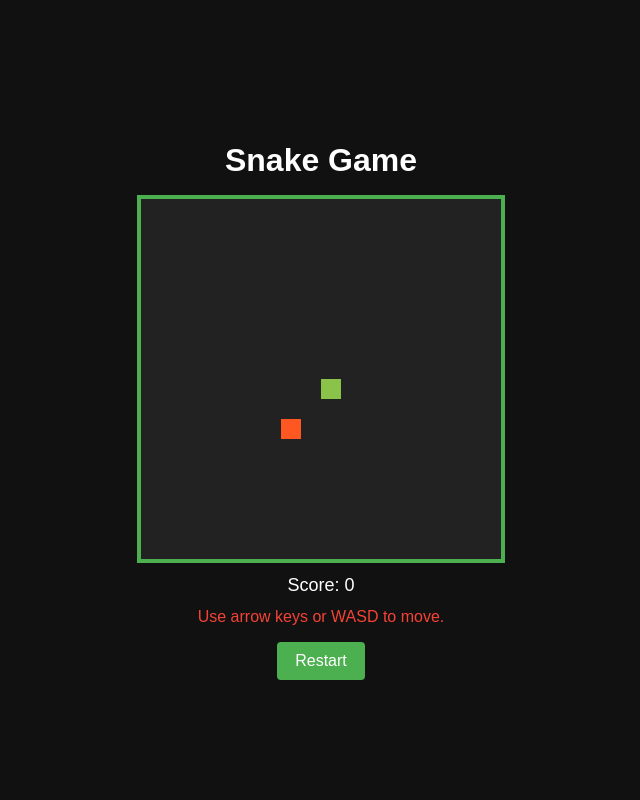
After one commit to s1F102502856/django-test-exercise, a Django app: page /snake/ in a window 1280 px wide. The commit adds this page. Shown: the whole page, without its empty margins (319-959 px from the left). Run offline with Django 5.2, Linux system fonts and the light colour scheme.

Commit message:
ヘビゲームを実装

```diff
--- a/config/urls.py
+++ b/config/urls.py
@@ -21,6 +21,7 @@ from todo import views as todo_views
 urlpatterns = [
     path('admin/', admin.site.urls),
     path('', todo_views.index, name='index'),
+    path('snake/', todo_views.snake, name='snake'),
     path('<int:task_id>/', todo_views.detail, name='detail'),
     path('<int:task_id>/update', todo_views.update, name='update'),
     path('<int:task_id>/delete', todo_views.delete, name='delete'),
--- a/todo/templates/todo/index.html
+++ b/todo/templates/todo/index.html
@@ -29,7 +29,8 @@
 
     <div>
       <a href="{% url 'index' %}?order=due">Sort by Due Date</a> |
-      <a href="{% url 'index' %}?order=post">Sort by Posted Date</a>
+      <a href="{% url 'index' %}?order=post">Sort by Posted Date</a> |
+      <a href="{% url 'snake' %}">Play Snake Game</a>
     </div>
 
     {% for task in tasks %}
--- /dev/null
+++ b/todo/templates/todo/snake.html
@@ -0,0 +1,178 @@
+{% load static %}
+<!DOCTYPE html>
+<html lang="ja">
+
+<head>
+  <meta charset="UTF-8">
+  <title>Snake Game</title>
+  <meta name="viewport" content="width=device-width, initial-scale=1.0">
+  <style>
+    body {
+      font-family: Arial, sans-serif;
+      margin: 0;
+      display: flex;
+      flex-direction: column;
+      align-items: center;
+      justify-content: center;
+      min-height: 100vh;
+      background: #111;
+      color: #fff;
+    }
+
+    h1 {
+      margin-bottom: 16px;
+    }
+
+    #game-container {
+      position: relative;
+      width: 360px;
+      height: 360px;
+      background: #222;
+      border: 4px solid #4caf50;
+    }
+
+    #score {
+      margin-top: 12px;
+      font-size: 18px;
+    }
+
+    #message {
+      margin-top: 12px;
+      color: #f44336;
+    }
+
+    button {
+      margin-top: 16px;
+      padding: 10px 18px;
+      border: none;
+      border-radius: 4px;
+      background: #4caf50;
+      color: #fff;
+      cursor: pointer;
+      font-size: 16px;
+    }
+
+    button:hover {
+      background: #43a047;
+    }
+  </style>
+</head>
+
+<body>
+  <h1>Snake Game</h1>
+  <div id="game-container"></div>
+  <div id="score">Score: 0</div>
+  <div id="message">Use arrow keys or WASD to move.</div>
+  <button id="restart">Restart</button>
+  <script>
+    const container = document.getElementById('game-container');
+    const scoreText = document.getElementById('score');
+    const message = document.getElementById('message');
+    const restartButton = document.getElementById('restart');
+    const gridSize = 18;
+    const cellSize = container.clientWidth / gridSize;
+
+    let snake = [{ x: 9, y: 9 }];
+    let direction = { x: 0, y: 0 };
+    let food = null;
+    let score = 0;
+    let gameOver = false;
+    let intervalId = null;
+
+    function createCell(x, y, color) {
+      const cell = document.createElement('div');
+      cell.style.position = 'absolute';
+      cell.style.left = `${x * cellSize}px`;
+      cell.style.top = `${y * cellSize}px`;
+      cell.style.width = `${cellSize}px`;
+      cell.style.height = `${cellSize}px`;
+      cell.style.background = color;
+      return cell;
+    }
+
+    function placeFood() {
+      const x = Math.floor(Math.random() * gridSize);
+      const y = Math.floor(Math.random() * gridSize);
+      if (snake.some(segment => segment.x === x && segment.y === y)) {
+        placeFood();
+        return;
+      }
+      food = { x, y };
+    }
+
+    function draw() {
+      container.innerHTML = '';
+      snake.forEach((segment, index) => {
+        const color = index === 0 ? '#8bc34a' : '#cddc39';
+        container.appendChild(createCell(segment.x, segment.y, color));
+      });
+      if (food) {
+        container.appendChild(createCell(food.x, food.y, '#ff5722'));
+      }
+    }
+
+    function update() {
+      if (gameOver || direction.x === 0 && direction.y === 0) return;
+
+      const head = { x: snake[0].x + direction.x, y: snake[0].y + direction.y };
+
+      if (head.x < 0 || head.x >= gridSize || head.y < 0 || head.y >= gridSize) {
+        endGame('Game over. Hit the wall.');
+        return;
+      }
+      if (snake.some(segment => segment.x === head.x && segment.y === head.y)) {
+        endGame('Game over. Hit yourself.');
+        return;
+      }
+
+      snake.unshift(head);
+
+      if (food && head.x === food.x && head.y === food.y) {
+        score += 1;
+        scoreText.innerText = `Score: ${score}`;
+        placeFood();
+      } else {
+        snake.pop();
+      }
+
+      draw();
+    }
+
+    function endGame(text) {
+      gameOver = true;
+      message.innerText = text;
+      if (intervalId) clearInterval(intervalId);
+    }
+
+    function restart() {
+      snake = [{ x: 9, y: 9 }];
+      direction = { x: 0, y: 0 };
+      score = 0;
+      gameOver = false;
+      scoreText.innerText = 'Score: 0';
+      message.innerText = 'Use arrow keys or WASD to move.';
+      placeFood();
+      draw();
+      if (intervalId) clearInterval(intervalId);
+      intervalId = setInterval(update, 150);
+    }
+
+    window.addEventListener('keydown', (event) => {
+      const key = event.key.toLowerCase();
+      if (key === 'arrowup' || key === 'w') {
+        if (direction.y !== 1) direction = { x: 0, y: -1 };
+      } else if (key === 'arrowdown' || key === 's') {
+        if (direction.y !== -1) direction = { x: 0, y: 1 };
+      } else if (key === 'arrowleft' || key === 'a') {
+        if (direction.x !== 1) direction = { x: -1, y: 0 };
+      } else if (key === 'arrowright' || key === 'd') {
+        if (direction.x !== -1) direction = { x: 1, y: 0 };
+      }
+    });
+
+    restartButton.addEventListener('click', restart);
+    restart();
+  </script>
+</body>
+
+</html>
--- a/todo/views.py
+++ b/todo/views.py
@@ -58,3 +58,7 @@ def delete(request, task_id):
 
     task.delete()
     return redirect(index)
+
+
+def snake(request):
+    return render(request, 'todo/snake.html')
```
